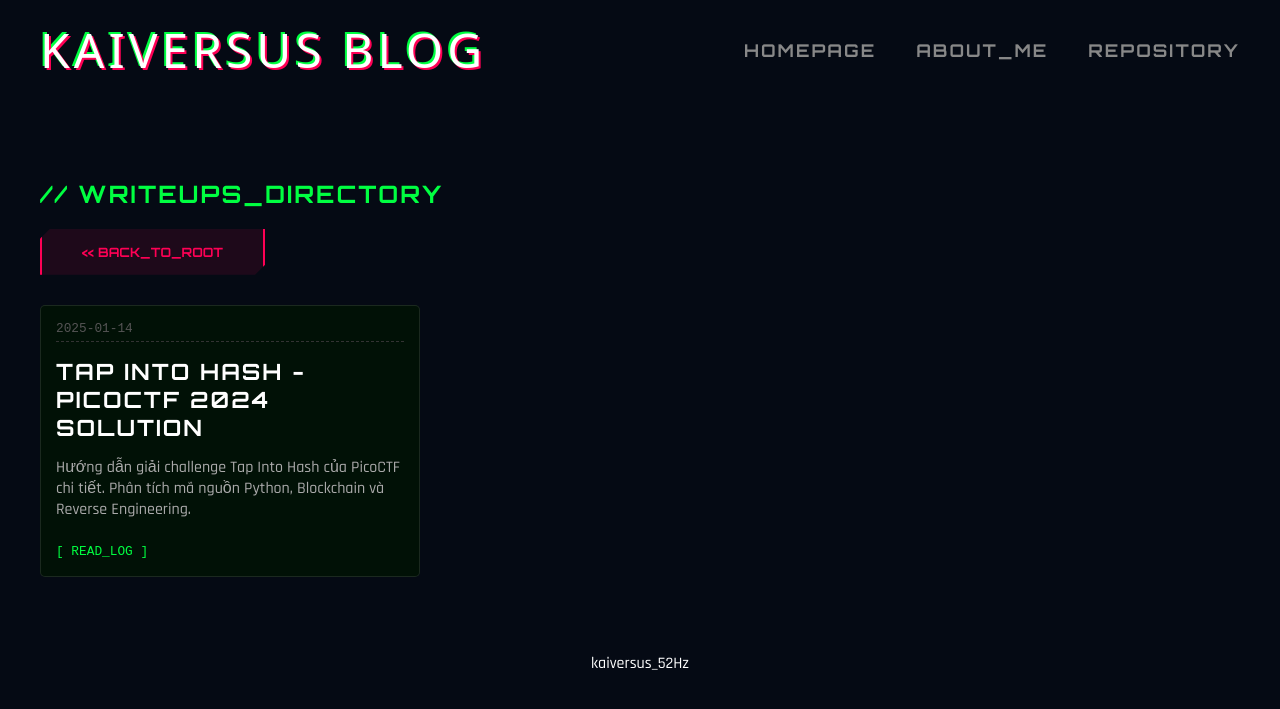
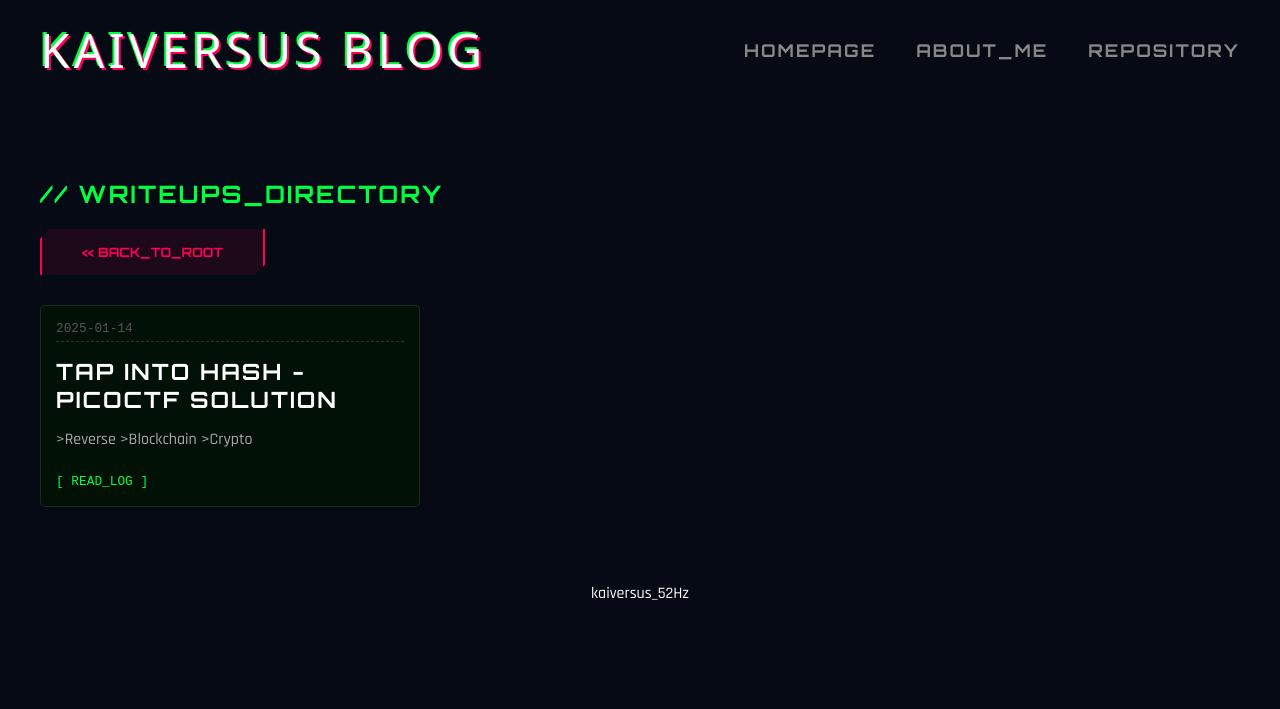
Before and after one commit to kaiversus/kaiversus.github.io, a Jekyll site: the page built from pages/writeups.md, in a window 1280 px wide. Shown: the top 709 px of the page. Built offline with Jekyll 4.4.1, drawn with Linux system fonts in a browser that asks for light colours; some web fonts are replaced.

Commit message:
Update picoCTF_TapIntoHash.md

```diff
--- a/_writeups/TapIntoHash_pico/picoCTF_TapIntoHash.md
+++ b/_writeups/TapIntoHash_pico/picoCTF_TapIntoHash.md
@@ -1,8 +1,10 @@
 ---
 layout: default
-title: "Tap Into Hash - PicoCTF 2024 Solution"
+title: "Tap Into Hash - PicoCTF Solution"
 date: 2025-01-14
-description: "Hướng dẫn giải challenge Tap Into Hash của PicoCTF chi tiết. Phân tích mã nguồn Python, Blockchain và Reverse Engineering."
+description: ">Reverse
+>Blockchain
+>Crypto"
 categories: [crypto, reverse, picoctf]
 ---
 
```
